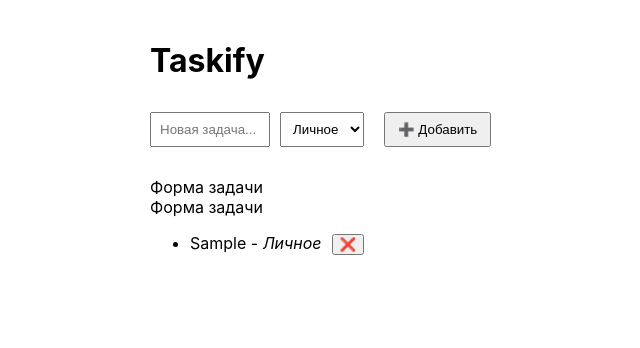
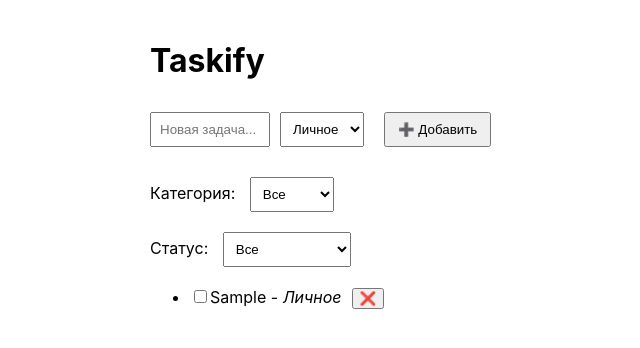
Before and after one commit to Viktorikata/Taskify, a React (Create React App) app: page / in a window 1280 px wide. Both pictures are taken after typing "Sample" into the empty fields and a click on the button "➕ Добавить". Shown: the top 348 px of the page, without its empty margins (190-830 px from the left). Built offline with nearby package versions, Linux system fonts and the light colour scheme.

Commit message:
Добавила раздел CategoryFilter.jsx (фильтр по категориям), добавила StatusFilter.jsx (статус выполненной, невыполненной задачи), обновила TaskList.jsx (добавлен checkbox), обновлен App.jsx

```diff
--- a/src/App.jsx
+++ b/src/App.jsx
@@ -7,6 +7,7 @@ import TaskList from "./components/TaskList"
 function App() {
   const [tasks, setTasks] = useState([]);
   const [categoryFilter, setCategoryFilter] = useState("Все");
+  const [statusFilter, setStatusFilter] = useState ("Все")
 
   // Обработка добавления новой задачи
   const handleAddTask = (newTask) => {
@@ -22,17 +23,41 @@ function App() {
     setCategoryFilter(category);
   };
 
-  const filteredTasks = categoryFilter === "Все"
-  ? tasks
-  : tasks.filter((task) => task.category === categoryFilter);
+  const filteredTasks = tasks
+    .filter((task) =>
+    categoryFilter === "Все" ? true : task.category === categoryFilter
+  )
+  .filter((task) =>
+    statusFilter === "Все"
+    ? true
+    : statusFilter === "Выполнено"
+    ? task.completed
+    : !task.completed
+  );
+
+  const handleStatusChange = (status) => {
+    setStatusFilter(status);
+  };
+
+  const handleToggleComplete = (idToToggle) => {
+    setTasks((prev) =>
+      prev.map((task)=>
+        task.id === idToToggle ? {...task, completed: !task.completed} : task
+      )
+    )
+  };
 
   return (
     <div style={{padding: "20px", maxWidth: "600px", margin: "0 auto"}}>
       <h1>Taskify</h1>
       <TaskForm onAdd={handleAddTask}/>
-      <CategoryFilter />
-      <StatusFilter />
-      <TaskList tasks={filteredTasks} onDelete={handleDeleteTask}/>
+      <CategoryFilter onCategoryChange={handleCategoryChange} />
+      <StatusFilter onStatusChange={handleStatusChange} />
+      <TaskList
+        tasks={filteredTasks}
+        onDelete={handleDeleteTask}
+        onToggle={handleToggleComplete}
+        />
     </div>
   );
 }
--- a/src/components/CategoryFilter.jsx
+++ b/src/components/CategoryFilter.jsx
@@ -1,5 +1,19 @@
-function CategoryFilter() {
-  return <div>Форма задачи</div>;
+function CategoryFilter ({onCategoryChange}) {
+    return (
+        <div style={{marginBottom: "20px"}}>
+            <label htmlFor="category">Категория: </label>
+            <select
+            id="category"
+            onChange={(e)=> onCategoryChange(e.target.value)}
+            style={{padding:"8px", marginLeft:"10px"}}
+            >
+                <option value="Все">Все</option>
+                <option value="Личное">Личное</option>
+                <option value="Работа">Работа</option>
+                <option value="Учёба">Учёба</option>
+            </select>
+        </div>
+    );
 }
 
 export default CategoryFilter;
--- a/src/components/StatusFilter.jsx
+++ b/src/components/StatusFilter.jsx
@@ -1,5 +1,18 @@
-function StatusFilter() {
-  return <div>Форма задачи</div>;
+function StatusFilter ({onStatusChange}) {
+  return (
+    <div style={{marginBottom: "20px"}}>
+      <label htmlFor="status">Статус: </label>
+      <select
+      id="status"
+      onChange={(e) => onStatusChange(e.target.value)}
+      style={{padding: "8px", marginLeft: "10px"}}
+      >
+        <option value="Все">Все</option>
+        <option value="Выполнено">Выполнено</option>
+        <option value="Не выполнено">Не выполнено</option>
+      </select>
+    </div>
+  );
 }
 
 export default StatusFilter;
--- a/src/components/TaskList.jsx
+++ b/src/components/TaskList.jsx
@@ -1,4 +1,4 @@
-function TaskList ({tasks, onDelete}) {
+function TaskList ({tasks, onDelete, onToggle}) {
   if (tasks.length === 0) {
     return <p>Нет задач</p>
   }
@@ -7,7 +7,14 @@ function TaskList ({tasks, onDelete}) {
     <ul>
       {tasks.map((t) =>(
         <li key={t.id}>
-          {t.title} - <em>{t.category}</em>
+          <input
+            type="checkbox"
+            checked={t.completed}
+            onChange={()=> onToggle(t.id)}
+            />
+          <span style={{textDecoration: t.completed ? "line-through" : "none"}}>
+            {t.title} - <em>{t.category}</em>
+          </span>
           <button
           onClick={() => onDelete(t.id)}
           style={{marginLeft: "10px"}}>
```
